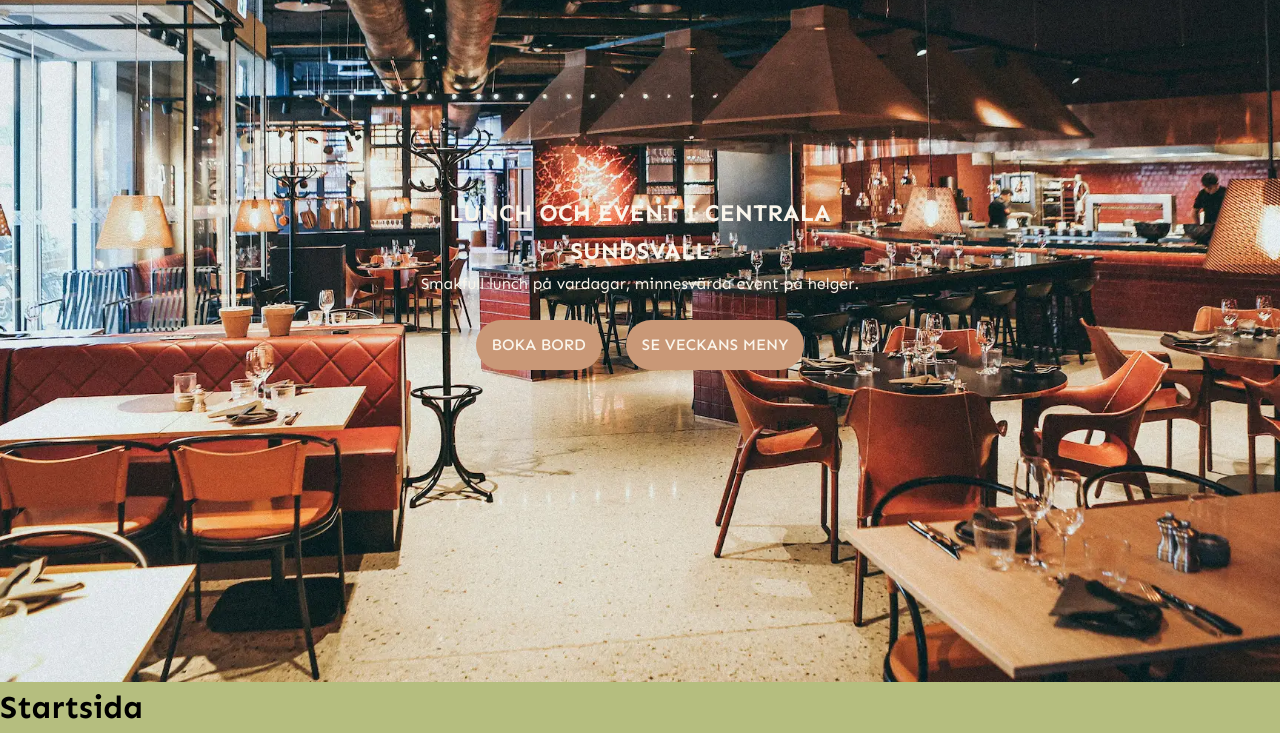
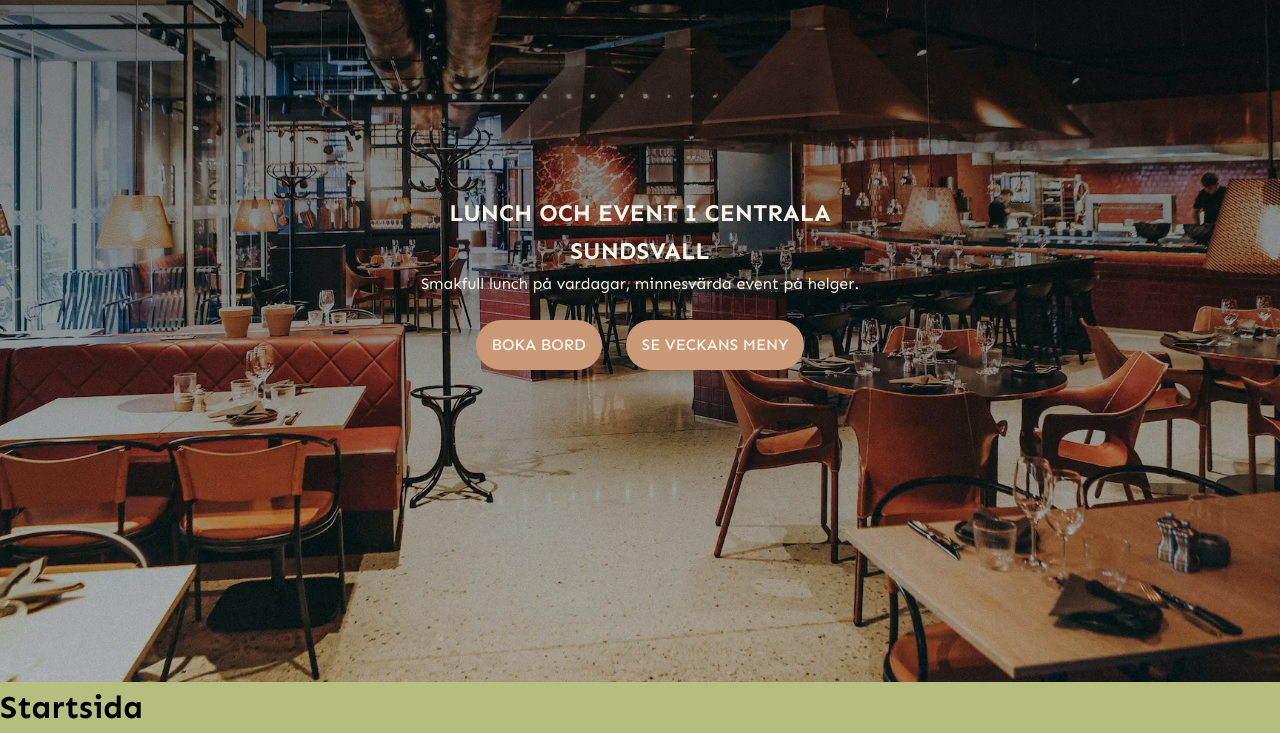
Before and after one commit to Punttt/fab-frontend, a website built with Vite: page index.html in a window 1280 px wide. Shown: the part 118-851 px from the top of the page. Built offline with nearby package versions, Linux system fonts and the light colour scheme.

Commit message:
lägger itll en filter med linear över hero bilden för att få mer pop mav texten

```diff
--- a/src/styles/main.scss
+++ b/src/styles/main.scss
@@ -96,7 +96,9 @@ header {
 .hero {
     width: 100%;
     height: 100dvh;
-    background-image: url("/public/pictures/restaurant-hero.webp");
+    background-image:
+        linear-gradient(rgba(0,0,0,0.55), rgba(0,0,0,0.25)),
+        url("/public/pictures/restaurant-hero.webp");
     background-size: cover;
     background-position: center;
     display: flex;
```
